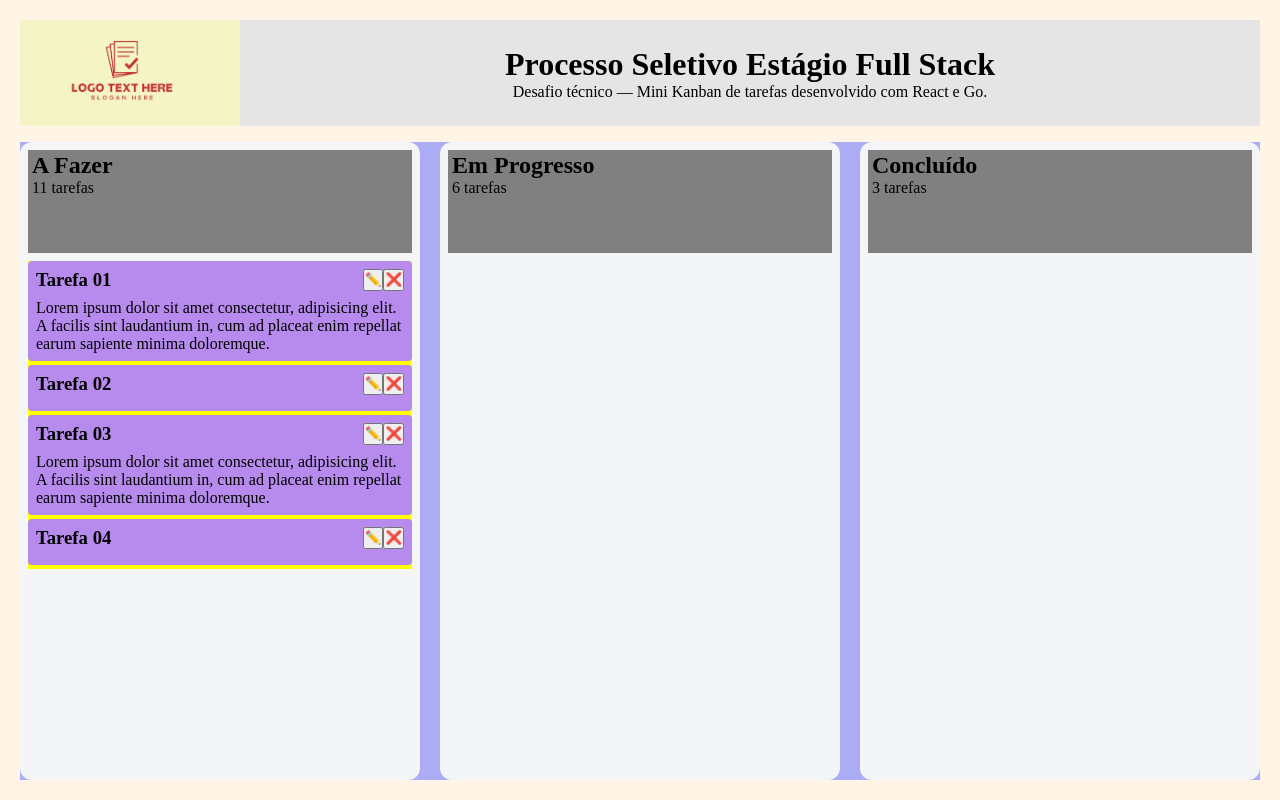
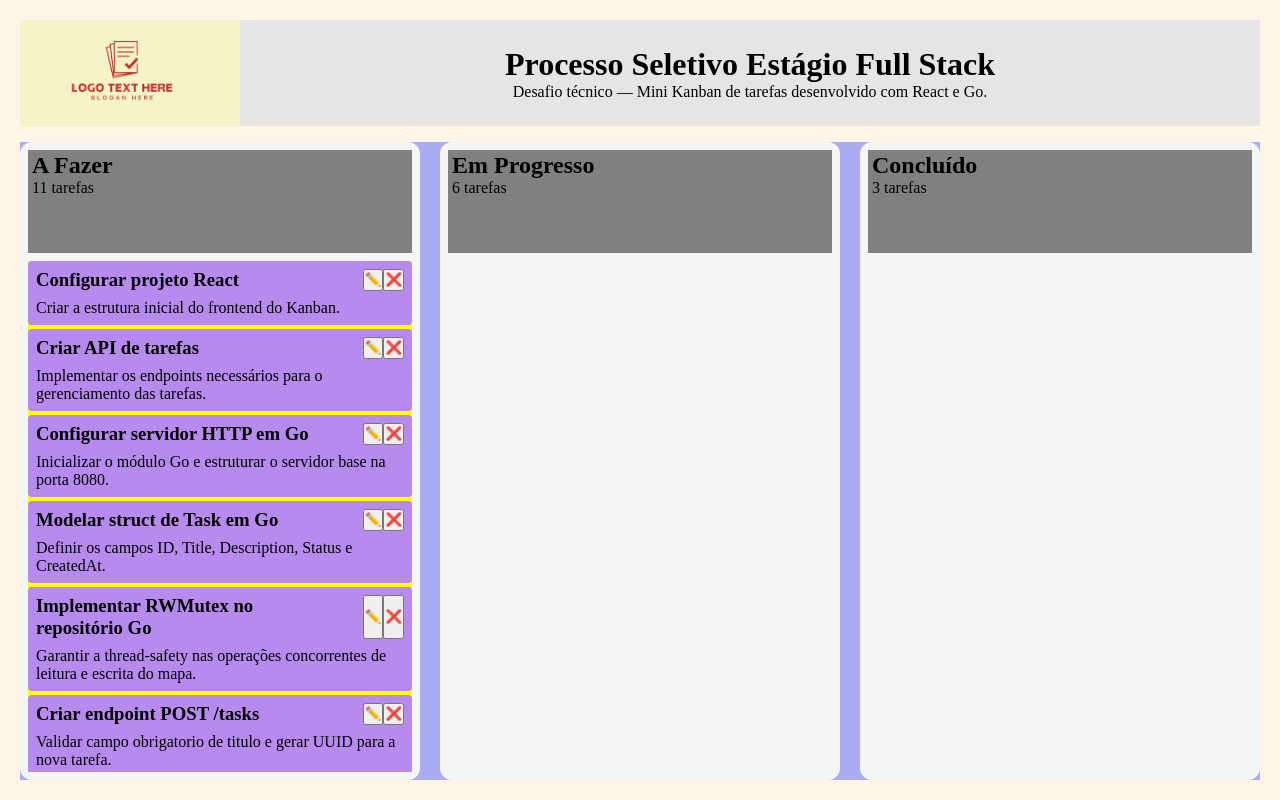
Before and after one commit to wiloberd/desafio-fullstack-veritas, a React (Vite) app in the folder frontend/: page / in a window 1280 px wide. Built offline with nearby package versions, Linux system fonts and the light colour scheme.

Commit message:
refactor(frontend): implementa componente TaskCard e renderiza tarefas do tipo a fazer dinamicamente

```diff
--- a/frontend/src/App.jsx
+++ b/frontend/src/App.jsx
@@ -1,5 +1,6 @@
 import './App.css'
 import logo from './assets/logo.png'
+import { TaskCard } from './components/TaskCard'
 import { tasks } from './data/tasks'
 
 function App() {
@@ -8,6 +9,13 @@ function App() {
   const progress = tasks.filter((task) => task?.status === 'progress')
   const done = tasks.filter((task) => task?.status === 'done')
 
+  const handleEdit = (task) => {
+    console.log('Editar:', task);
+  };
+
+  const handleDelete = (id) => {
+    console.log('Excluir ID:', id);
+  };
 
   return (
     <>
@@ -39,87 +47,16 @@ function App() {
 
              <div className="column-content">
                <ul className='task-items'>
-                <li className="task-item">
-                  <div className="task-item-box">
-                      <div className="task-item-header-box">
-                          <h3>Tarefa 01</h3>
-                          <div className="task-item-actions">
-                            <button type="button" className="task-item-btn"
-                              aria-label="Editar tarefa">✏️</button>
-
-                            <button type="button" className="task-item-btn"
-                              aria-label="Excluir tarefa" >❌</button>
-                          </div>
-                      </div>
-                      <div className="task-item-description-box">
-                        <p>Lorem ipsum dolor sit amet consectetur, adipisicing elit.
-                          A facilis sint laudantium in, cum ad placeat enim repellat
-                          earum sapiente minima doloremque.</p>
-                      </div>
-                    </div>
-                </li>
-                <li className="task-item">
-                  <div className="task-item-box">
-                      <div className="task-item-header-box">
-                          <h3>Tarefa 02</h3>
-
-                          <div className="task-item-actions">
-                            <button type="button" className="task-item-btn"
-                              aria-label="Editar tarefa">✏️</button>
-
-                            <button type="button" className="task-item-btn"
-                              aria-label="Excluir tarefa" > ❌ </button>
-                          </div>
-                      </div>
-
-                      <div className="task-item-description-box">
-                        <p></p>
-                      </div>
-
-                    </div>
-                </li>
-                <li className="task-item">
-                  <div className="task-item-box">
-                      <div className="task-item-header-box">
-                          <h3>Tarefa 03</h3>
-
-                          <div className="task-item-actions">
-                            <button type="button" className="task-item-btn"
-                              aria-label="Editar tarefa">✏️</button>
-
-                            <button type="button" className="task-item-btn"
-                              aria-label="Excluir tarefa" > ❌ </button>
-                          </div>
-                      </div>
-
-                      <div className="task-item-description-box">
-                        <p>Lorem ipsum dolor sit amet consectetur, adipisicing elit.
-                          A facilis sint laudantium in, cum ad placeat enim repellat
-                          earum sapiente minima doloremque.</p>
-                      </div>
-
-                    </div>
-                </li>
-                <li className="task-item">
-                  <div className="task-item-box">
-                      <div className="task-item-header-box">
-                          <h3>Tarefa 04</h3>
-
-                          <div className="task-item-actions">
-                            <button type="button" className="task-item-btn"
-                              aria-label="Editar tarefa">✏️</button>
-
-                            <button type="button" className="task-item-btn"
-                              aria-label="Excluir tarefa" > ❌ </button>
-                          </div>
-                      </div>
-
-                      <div className="task-item-description-box">
-                        <p></p>
-                      </div>
-
-                    </div>
-                </li>
+                  {
+                    todo.map((task) => (
+                      <TaskCard
+                        key={task.id}
+                        task={task}
+                        onEdit={handleEdit}
+                        onDelete={handleDelete}
+                      />
+                    ))
+                  }
               </ul>
             </div>
           </div>
--- /dev/null
+++ b/frontend/src/components/TaskCard.jsx
@@ -0,0 +1,35 @@
+
+export function TaskCard({ task, onEdit, onDelete }) {
+
+  return (
+    <li className="task-item">
+      <div className="task-item-box">
+        <div className="task-item-header-box">
+          <h3>{task?.title}</h3>
+          <div className="task-item-actions">
+            <button
+              type="button"
+              className="task-item-btn"
+              aria-label="Editar tarefa"
+              onClick={() => onEdit?.(task)}>
+              ✏️
+            </button>
+            <button
+              type="button"
+              className="task-item-btn"
+              aria-label="Excluir tarefa"
+              onClick={() => onDelete?.(task?.id)}>
+              ❌
+            </button>
+          </div>
+        </div>
+
+        {task?.description && (
+          <div className="task-item-description-box">
+            <p>{task?.description}</p>
+          </div>
+        )}
+      </div>
+    </li>
+  );
+}
```
